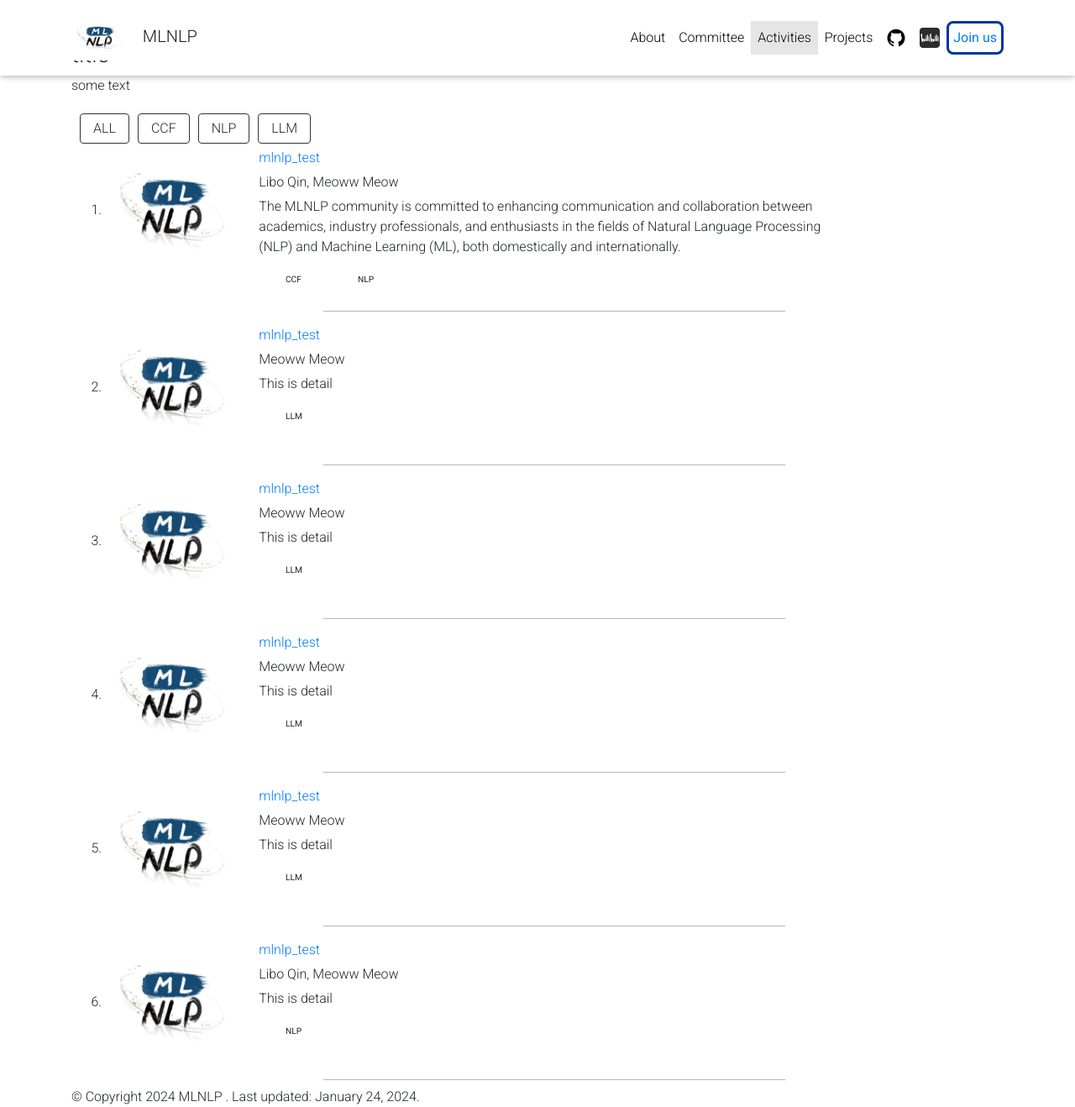
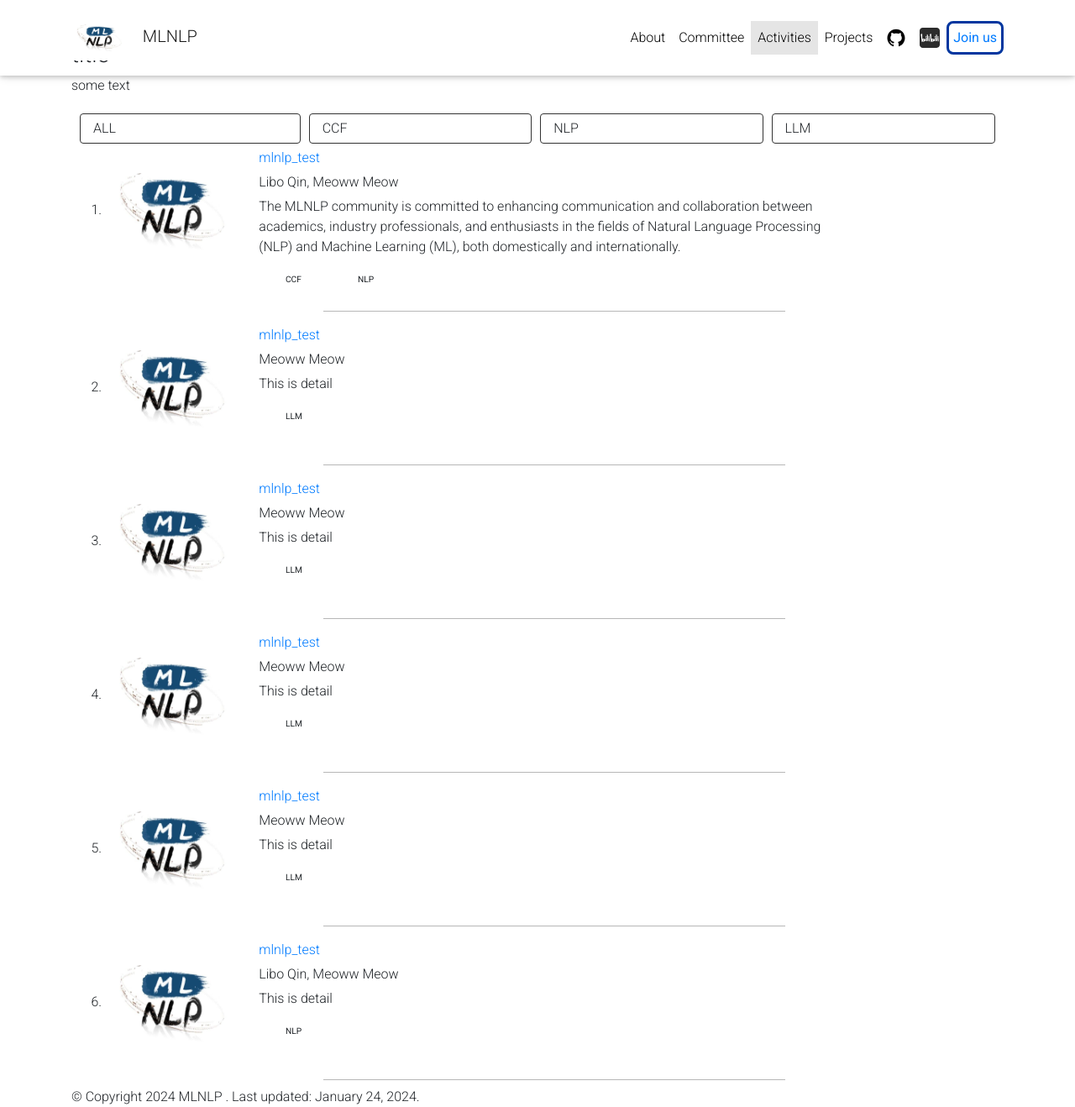
Before and after one commit to WPENGxs/wpengxs.github.io, a Jekyll site: the page built from _pages/activities.md, in a window 1280 px wide and 1318 px high. Shown: the whole window at 84% size. Built offline with Jekyll 4.4.1, drawn with Linux system fonts in a browser that asks for light colours; comment, search, counter and statistics services are not loaded; a style sheet for code colours, icons or effects is not loaded.

Commit message:
Update activities.html

```diff
--- a/_layouts/activities.html
+++ b/_layouts/activities.html
@@ -12,14 +12,14 @@
   <div class="publications">
       <div style="display: flex; justify-content: left; padding:5px">
 
-        <div style="border: solid #333333; border-width: 1.5px; padding-left: 15px; padding-right: 15px; padding-top: 5px; padding-bottom: 5px; border-radius: 0.25rem; align-items: center; margin-left: 5px; margin-right: 5px;">
+        <div style="border: solid #333333; border-width: 1.5px; padding-left: 15px; padding-right: 15px; padding-top: 5px; padding-bottom: 5px; border-radius: 0.25rem; align-items: center; margin-left: 5px; margin-right: 5px; flex-grow: 1">
           <a id="all" style="font-weight: 200;">
             ALL
           </a>
         </div>
 
         {% for tag in page.all_tags %}
-        <div style="border: solid #333333; border-width: 1.5px; padding-left: 15px; padding-right: 15px; padding-top: 5px; padding-bottom: 5px; border-radius: 0.25rem; align-items: center; margin-left: 5px; margin-right: 5px;">
+        <div style="border: solid #333333; border-width: 1.5px; padding-left: 15px; padding-right: 15px; padding-top: 5px; padding-bottom: 5px; border-radius: 0.25rem; align-items: center; margin-left: 5px; margin-right: 5px; flex-grow: 1">
           <a id="{{tag}}" style="font-weight: 200; text-transform: uppercase;">
             {{tag}}
           </a>
```
